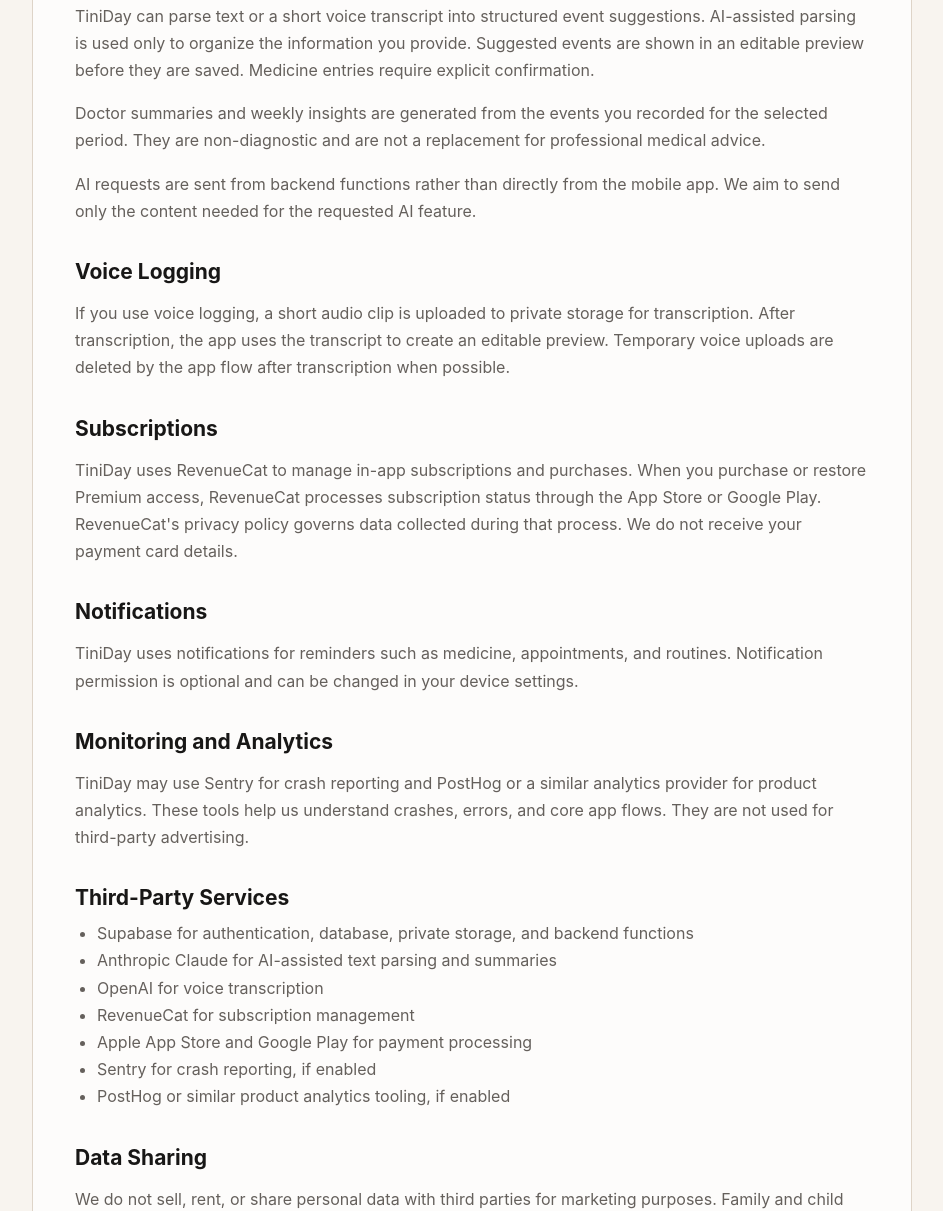
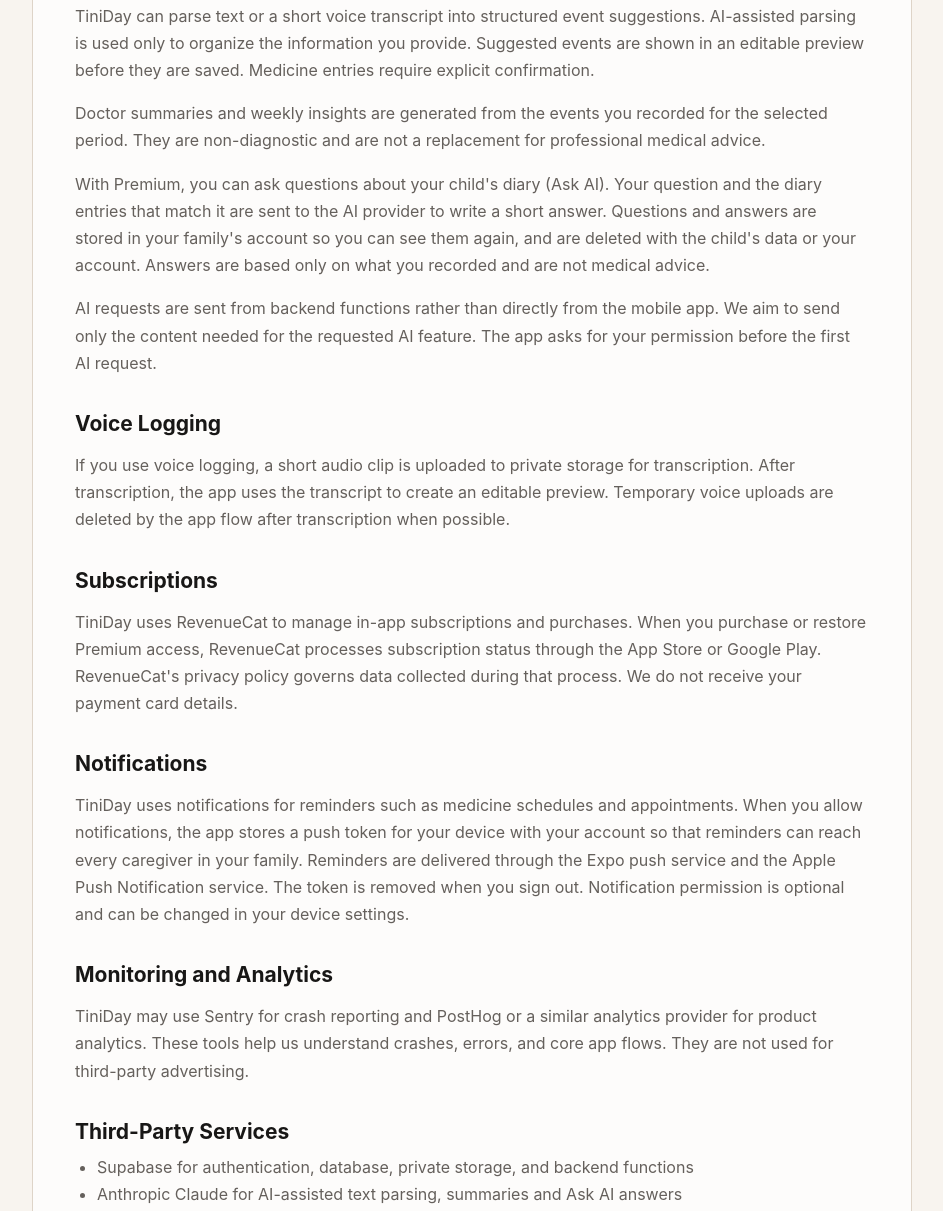
Before and after one commit to iiniakov/scuderia-united.com, a plain HTML site: page tiniday/policy.html in a window 1280 px wide. Shown: the part 1202-2413 px from the top of the page, without its empty margins (168-1111 px from the left). Drawn offline with Linux system fonts and the light colour scheme.

Commit message:
TiniDay privacy policy: Ask AI, push reminders, Resend

```diff
--- a/tiniday/policy.html
+++ b/tiniday/policy.html
@@ -166,7 +166,7 @@
 
     <main class="shell">
       <article class="document">
-        <p class="updated">Last updated: June 20, 2026</p>
+        <p class="updated">Last updated: November 23, 2026</p>
         <h1>Privacy Policy</h1>
 
         <h2>Overview</h2>
@@ -218,8 +218,16 @@
           medical advice.
         </p>
         <p>
+          With Premium, you can ask questions about your child's diary (Ask AI). Your question and
+          the diary entries that match it are sent to the AI provider to write a short answer.
+          Questions and answers are stored in your family's account so you can see them again, and
+          are deleted with the child's data or your account. Answers are based only on what you
+          recorded and are not medical advice.
+        </p>
+        <p>
           AI requests are sent from backend functions rather than directly from the mobile app. We
-          aim to send only the content needed for the requested AI feature.
+          aim to send only the content needed for the requested AI feature. The app asks for your
+          permission before the first AI request.
         </p>
 
         <h2>Voice Logging</h2>
@@ -240,8 +248,12 @@
 
         <h2>Notifications</h2>
         <p>
-          TiniDay uses notifications for reminders such as medicine, appointments, and routines.
-          Notification permission is optional and can be changed in your device settings.
+          TiniDay uses notifications for reminders such as medicine schedules and appointments.
+          When you allow notifications, the app stores a push token for your device with your
+          account so that reminders can reach every caregiver in your family. Reminders are
+          delivered through the Expo push service and the Apple Push Notification service. The
+          token is removed when you sign out. Notification permission is optional and can be
+          changed in your device settings.
         </p>
 
         <h2>Monitoring and Analytics</h2>
@@ -254,9 +266,11 @@
         <h2>Third-Party Services</h2>
         <ul>
           <li>Supabase for authentication, database, private storage, and backend functions</li>
-          <li>Anthropic Claude for AI-assisted text parsing and summaries</li>
+          <li>Anthropic Claude for AI-assisted text parsing, summaries and Ask AI answers</li>
           <li>OpenAI for voice transcription</li>
           <li>RevenueCat for subscription management</li>
+          <li>Expo push service and Apple Push Notification service for reminder notifications</li>
+          <li>Resend for account emails such as sign-up confirmation</li>
           <li>Apple App Store and Google Play for payment processing</li>
           <li>Sentry for crash reporting, if enabled</li>
           <li>PostHog or similar product analytics tooling, if enabled</li>
```
